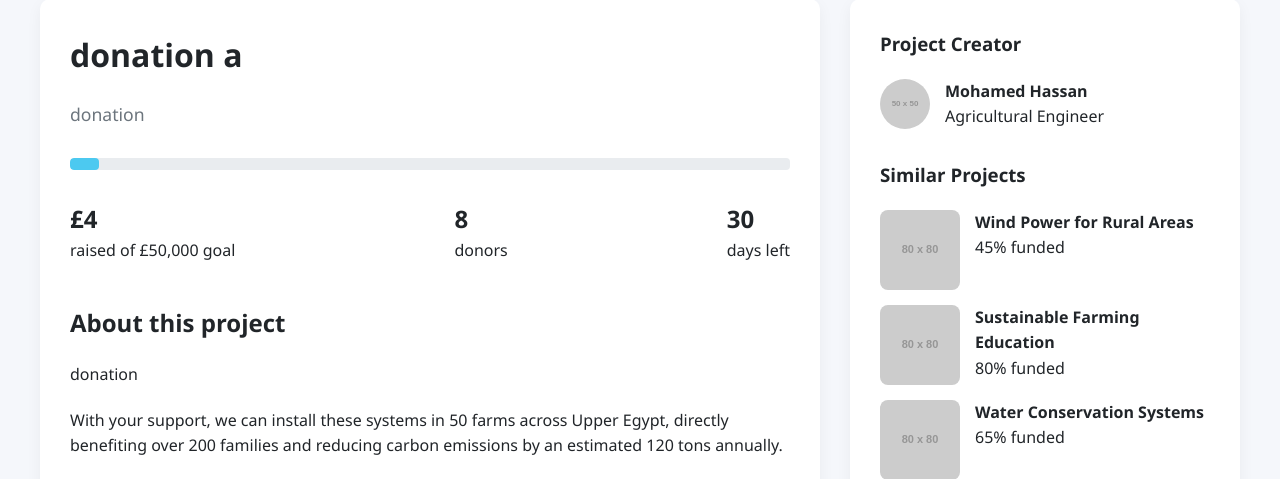
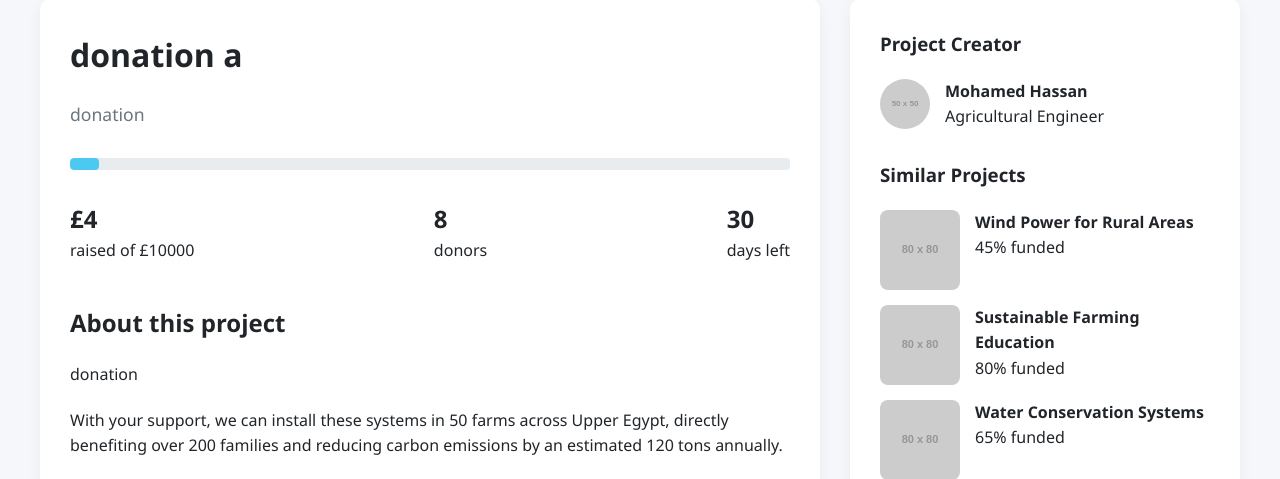
Before and after one commit to FAROUKDEV7/iti-final-project-Crowd-Funding-Web-app-Full-Stack-, a Django app: a page that uses templates/pages/project_detail.html in a window 1280 px wide. Shown: the part 611-1090 px from the top of the page. Run offline with Django 5.2, Linux system fonts and the light colour scheme; data comes from the database, SQL or seed files in the repository; both versions use the stored data as it was after the commit; grey boxes labelled with a size stand in for pictures from a placeholder-image service; some libraries are stand-ins or nearby versions.

Commit message:
Update Project model with amount_goal field (migrations applied)

```diff
--- a/pages/models.py
+++ b/pages/models.py
@@ -11,6 +11,7 @@ class Projects(models.Model):
     donors = models.IntegerField()
     days_left = models.IntegerField()
     about_project = models.TextField()
+    amount_goal = models.DecimalField(max_digits=10, decimal_places=2)
     category = models.ForeignKey('Categories', on_delete=models.CASCADE, related_name='projects')
     slug = models.SlugField(null=True, blank=True)
 
--- a/templates/pages/project_detail.html
+++ b/templates/pages/project_detail.html
@@ -22,7 +22,7 @@
                     <div style="display: flex; justify-content: space-between; margin-bottom: 30px;">
                         <div>
                             <div style="font-size: 1.5rem; font-weight: bold;">£{{ project.funded_amount|floatformat:0 }}</div>
-                            <div>raised of £50,000 goal</div>
+                            <div>raised of £{{ project.amount_goal|floatformat:0 }}</div>
                         </div>
                         <div>
                             <div style="font-size: 1.5rem; font-weight: bold;">{{ project.donors }}</div>
--- a/templates/pages/projects.html
+++ b/templates/pages/projects.html
@@ -74,7 +74,7 @@
             document.querySelectorAll('.project-card').forEach(function(card) {
                 card.style.display = 'block';
             });
-            this.style.display = 'none'; // اخفي الزرار بعد ما يضغط
+            this.style.display = 'none';
         });
     </script>
 
```
Also changed, not shown: db.sqlite3, pages/migrations/0004_projects_amount_goal.py (added).
